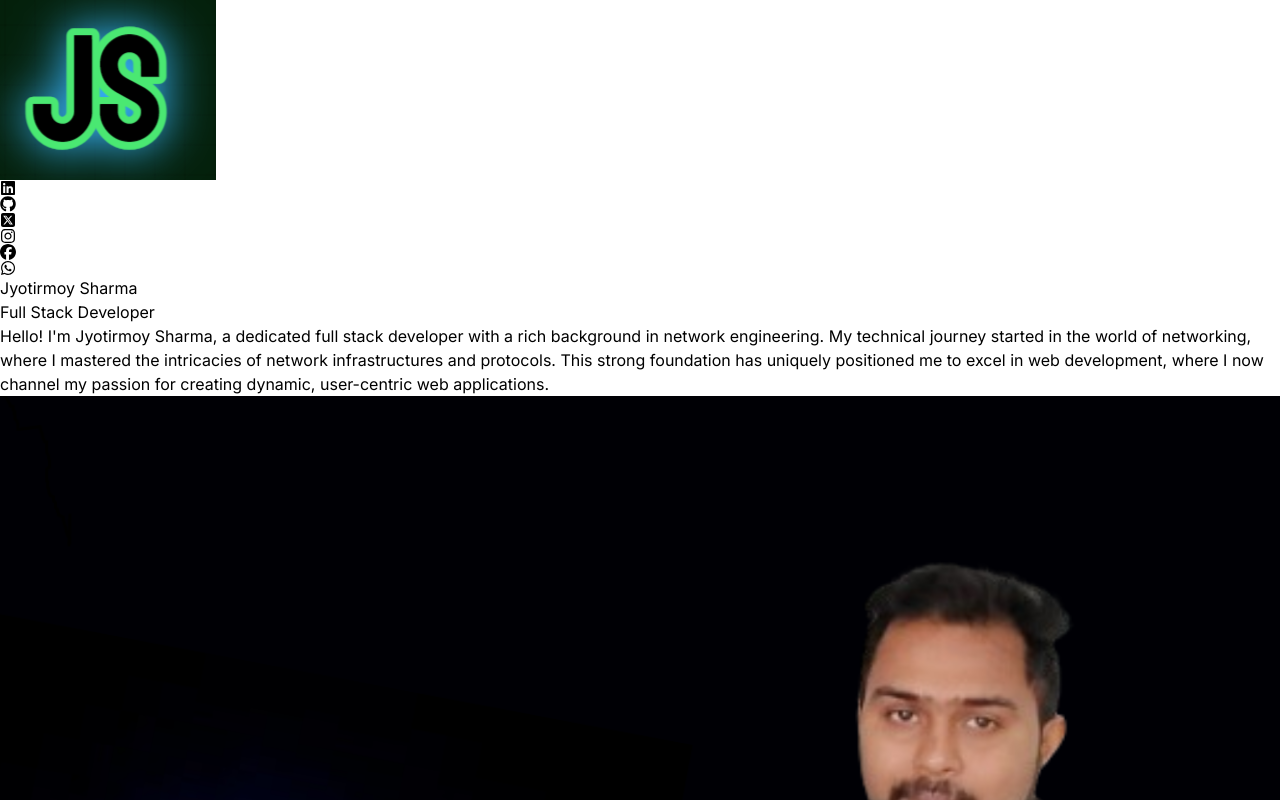
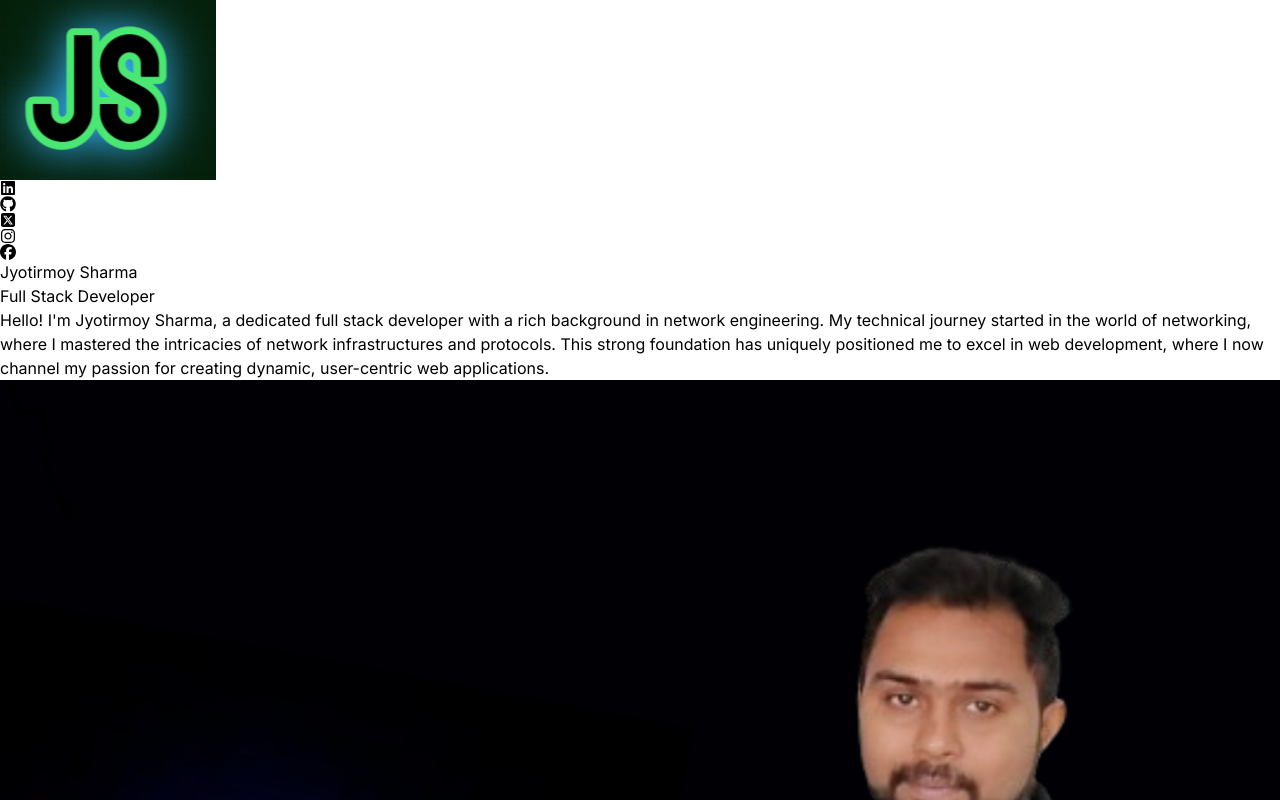
Before and after one commit to jyotirmoy44/React-Animated-Portfolio, a React (Vite) app: page / in a window 1280 px wide. Shown: the top 800 px of the page. Built offline with nearby package versions, Linux system fonts and the light colour scheme.

Commit message:
removing whatsapp

```diff
--- a/src/components/Navbar.jsx
+++ b/src/components/Navbar.jsx
@@ -4,7 +4,6 @@ import { FaGithub } from "react-icons/fa";
 import { FaSquareXTwitter } from "react-icons/fa6";
 import { FaInstagram } from "react-icons/fa";
 import { FaFacebook } from "react-icons/fa6";
-import { FaWhatsapp } from "react-icons/fa";
 import { motion } from "framer-motion";
 
 const Navbar = () => {
@@ -33,9 +32,7 @@ const Navbar = () => {
       <a href="https://www.facebook.com" target="_blank" rel="noopener noreferrer" className="hover:text-blue-900 transition-colors duration-300">
         <FaFacebook />
       </a>
-      <a href="https://web.whatsapp.com/" target="_blank" rel="noopener noreferrer" className="hover:text-green-500 transition-colors duration-300">
-        <FaWhatsapp />
-      </a>
+
         </div>
     </nav>
   )
```
